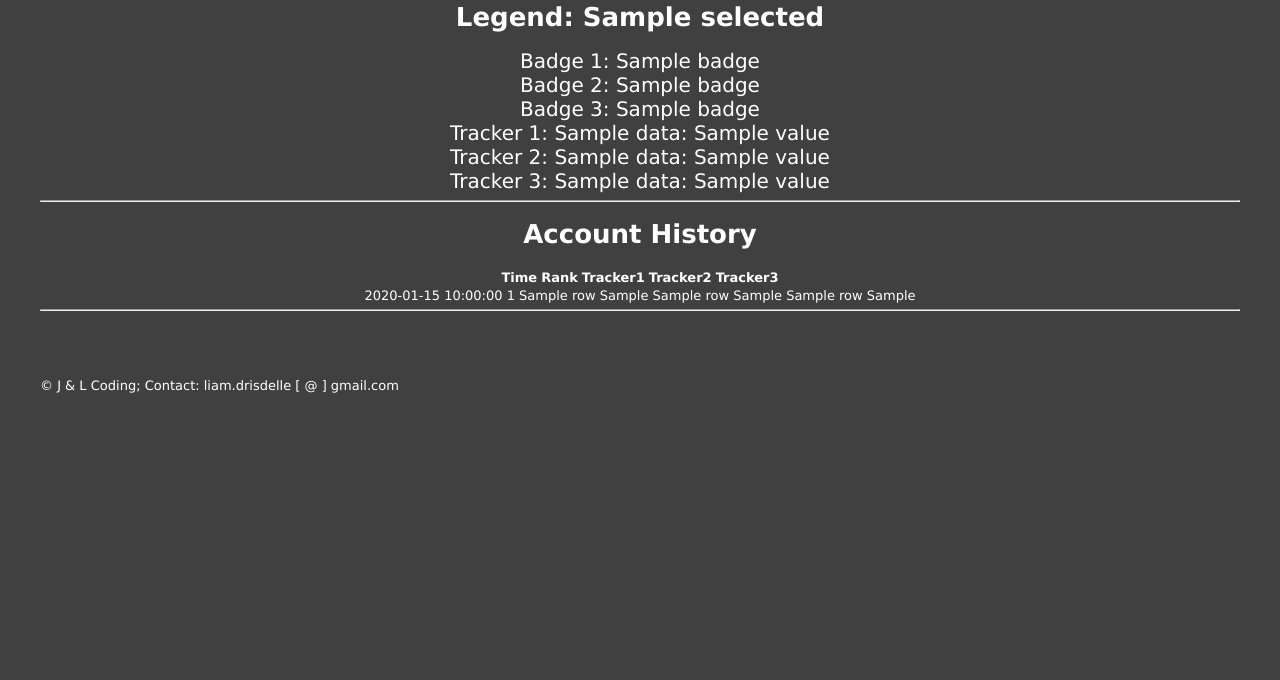
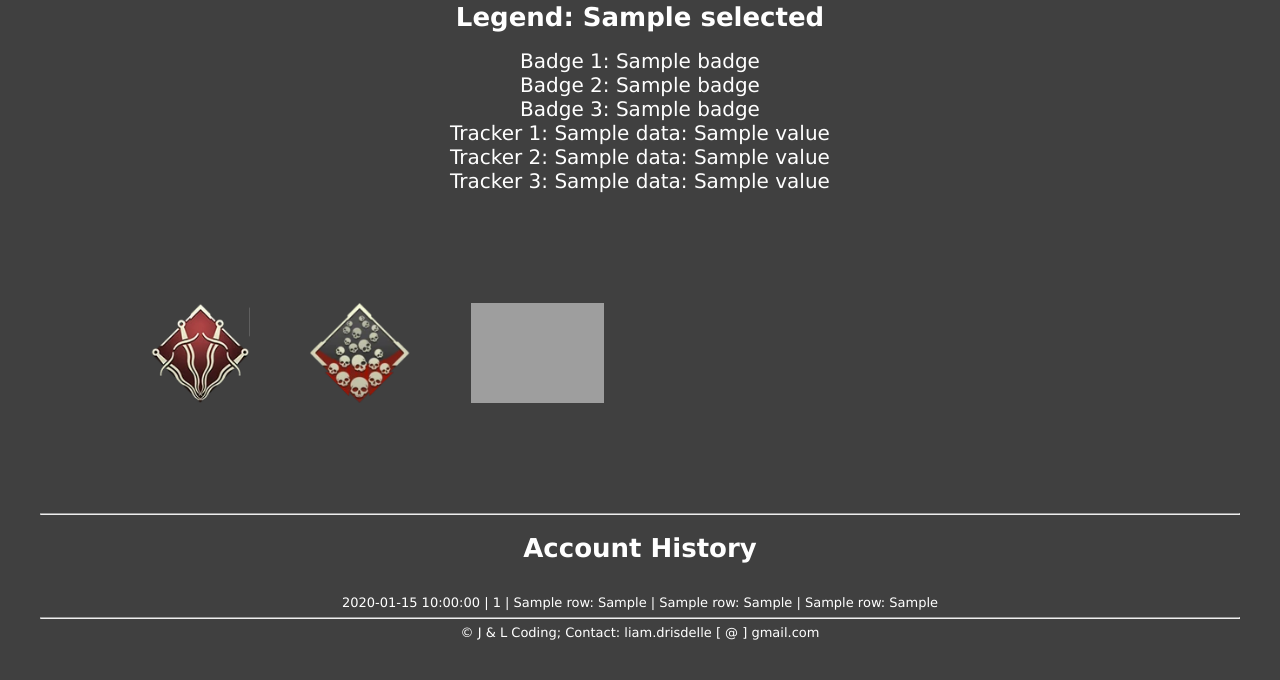
Before and after one commit to PikaPlayzz/Apex_App, a Flask app: template app/templates/player.html in a window 1280 px wide. Shown: the part 402-1082 px from the top of the page. Before the commit the page ends 795 px from the top, so only its background shows below. Run offline with Flask 3, Linux system fonts and the light colour scheme; the template is opened without the code that fills it: most values are stand-ins (such as "Sample title", 1, 10 or a date in 2020); lists and menus that the app fills with data are empty; some libraries are stand-ins or nearby versions; grey boxes are pictures that could not be loaded.

Commit message:
Visual QOL changes Banner + History

```diff
--- a/app/app.py
+++ b/app/app.py
@@ -83,7 +83,7 @@
 
 
 
-        history_data = db.execute("SELECT timeCreated, rank, tracker_name1, tracker_name2, tracker_name3, tracker_value1, tracker_value2, tracker_value3 from players WHERE name = ?", data_json['global']['name'])
+        history_data = db.execute("SELECT timeCreated, rank, tracker_name1, tracker_name2, tracker_name3, tracker_value1, tracker_value2, tracker_value3 from players WHERE name = ? ORDER BY timeCreated DESC", data_json['global']['name'])
 
         return render_template("player.html", player_data=data_json, history=history_data)
 
--- a/app/static/assets/css/styles.css
+++ b/app/static/assets/css/styles.css
@@ -1,8 +1,8 @@
 input {
     width: 30%;
 }
-table {
-    border: 2px white;
+table, th, td {
+    border: 2px;
     background-color: #404040;
     margin-left: auto;
     margin-right: auto;
@@ -18,7 +18,7 @@
 footer {
     background: #404040;
     bottom: 5px;
-    position: absolute;
+    /* position: absolute; */
     clear: both;
 }
 header {
@@ -43,13 +43,13 @@
 .images {
     display: flex;
     flex-wrap: wrap;
-    margin: 0 50px;
+    margin: 50px;
     padding: 30px;
 }
 
 .photo {
     max-width: 31.333%;
-    padding: 0 30px;
+    padding: 30px;
     height: 100px;
 }
 
--- a/app/templates/includes/banner.html
+++ b/app/templates/includes/banner.html
@@ -63,5 +63,18 @@
     <span style="font-size:20px;">
         Tracker 3: {{ player_data['legends']['selected']['data'][2]['name'] }}<a>: </a>{{ player_data['legends']['selected']['data'][2]['value'] }}<br>
     </span>
+    <div class="images">
+        <div class="photo">
+            <img src="/static/assets/img/Legend_Badges/Badge_Assassin_IV.webp" alt="S15 Predator badge" width="100" height="100"/>
+        </div>
+
+        <div class="photo">
+            <img src="/static/assets/img/Legend_badges/Badge_LEGENDs_Wake.webp" alt="20 bomb badge" width="100" height="100"/>
+        </div>
+
+        <div class="photo">
+            <img src="/static/assets/img/Ranked_Badges/Badge_Youre_Tiering_Me_Apart_Gold_RS8.webp" alt="Ranked Badge" width="10" height="100"/>
+        </div>
+    </div>
 
 </div>
--- a/app/templates/includes/history.html
+++ b/app/templates/includes/history.html
@@ -6,55 +6,19 @@
         <head>
             <link rel="stylesheet" href="/static/assets/css/styles.css">
         </head>
-        <!-- <table>
-            <tr>
-                <th>Date</th>
-                <th>Rank</th>
-                <th>Level</th>
-                <th>Tracker 1</th>
-                <th>Tracker 2</th>
-                <th>Tracker 3</th>
-            </tr>
-            <tr>
-                <td>6/27/23</td>
-                <td>Platinum 3</td>
-                <td>321</td>
-                <td>Kills: 44</td>
-                <td>Wingman Mastery</td>
-                <td>Wins: 13</td>
-            </tr>
-            <tr>
-                <td>6/26/23</td>
-                <td>Platinum 4</td>
-                <td>298</td>
-                <td>Kills: 30</td>
-                <td>Wingman Mastery</td>
-                <td>Wins: 9</td>
-            </tr>
-        </table> -->
-        <table>
-            <tr>
-                <th>Time</th>
-                <th>Rank</th>
-                <th>Tracker1</th>
-                <th>Tracker2</th>
-                <th>Tracker3</th>
-
-            </tr>
-        </table>
-        {% for row in history %}
+        <br>
+         {% for row in history %}
         <tr>
-            <td>{{ row.get("timeCreated") }}</td>
-            <td>{{ row.get("rank") }}</td>
-            <td>{{ row.get("tracker_name1") }}</td>
-            <td>{{ row.get("tracker_value1") }}</td>
-            <td>{{ row.get("tracker_name2") }}</td>
-            <td>{{ row.get("tracker_value2") }}</td>
-            <td>{{ row.get("tracker_name3") }}</td>
+            <td>{{ row.get("timeCreated") }} |</td>
+            <td>{{ row.get("rank") }} |</td>
+            <td>{{ row.get("tracker_name1") }}:</td>
+            <td>{{ row.get("tracker_value1") }} |</td>
+            <td>{{ row.get("tracker_name2") }}:</td>
+            <td>{{ row.get("tracker_value2") }} |</td>
+            <td>{{ row.get("tracker_name3") }}:</td>
             <td>{{ row.get("tracker_value3") }}</td>
             <br>
         </tr>
-
         {% endfor %}
     </body>
 </div>
```
